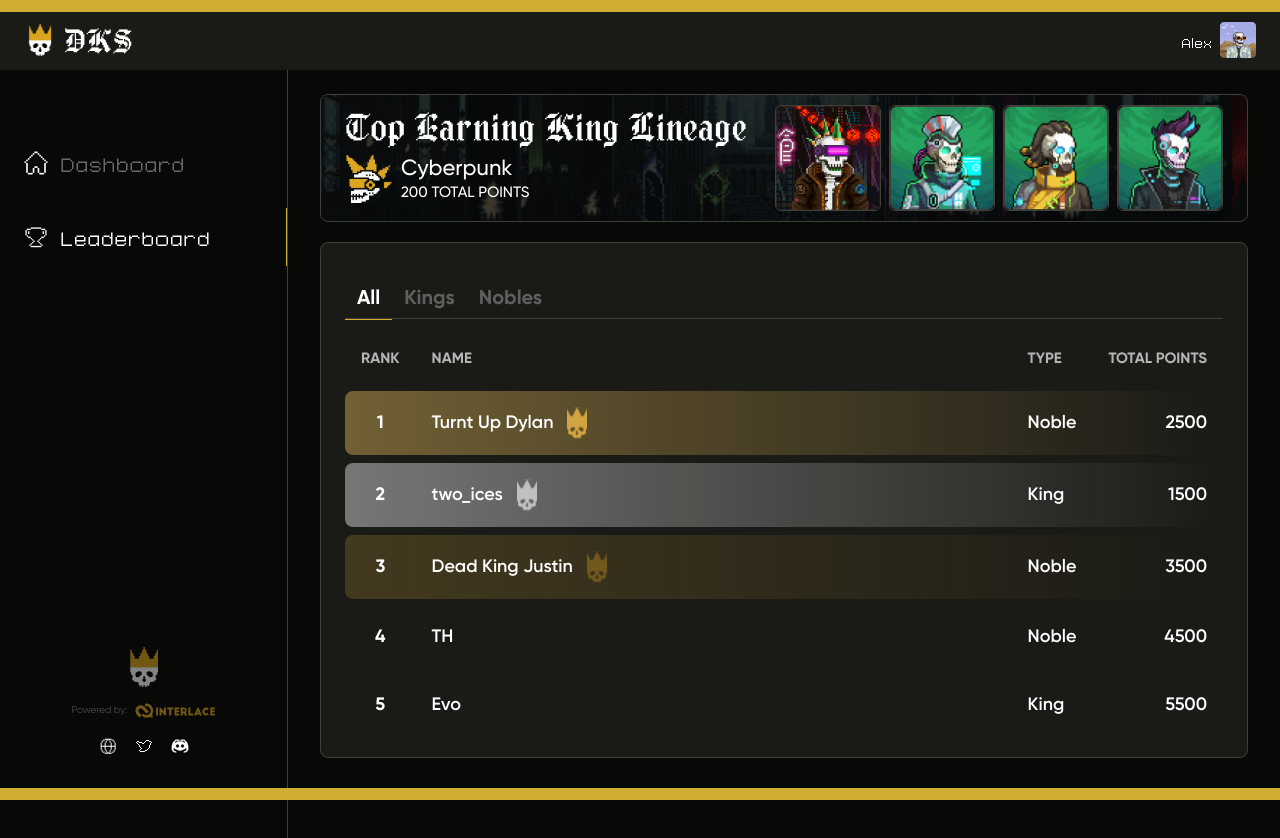
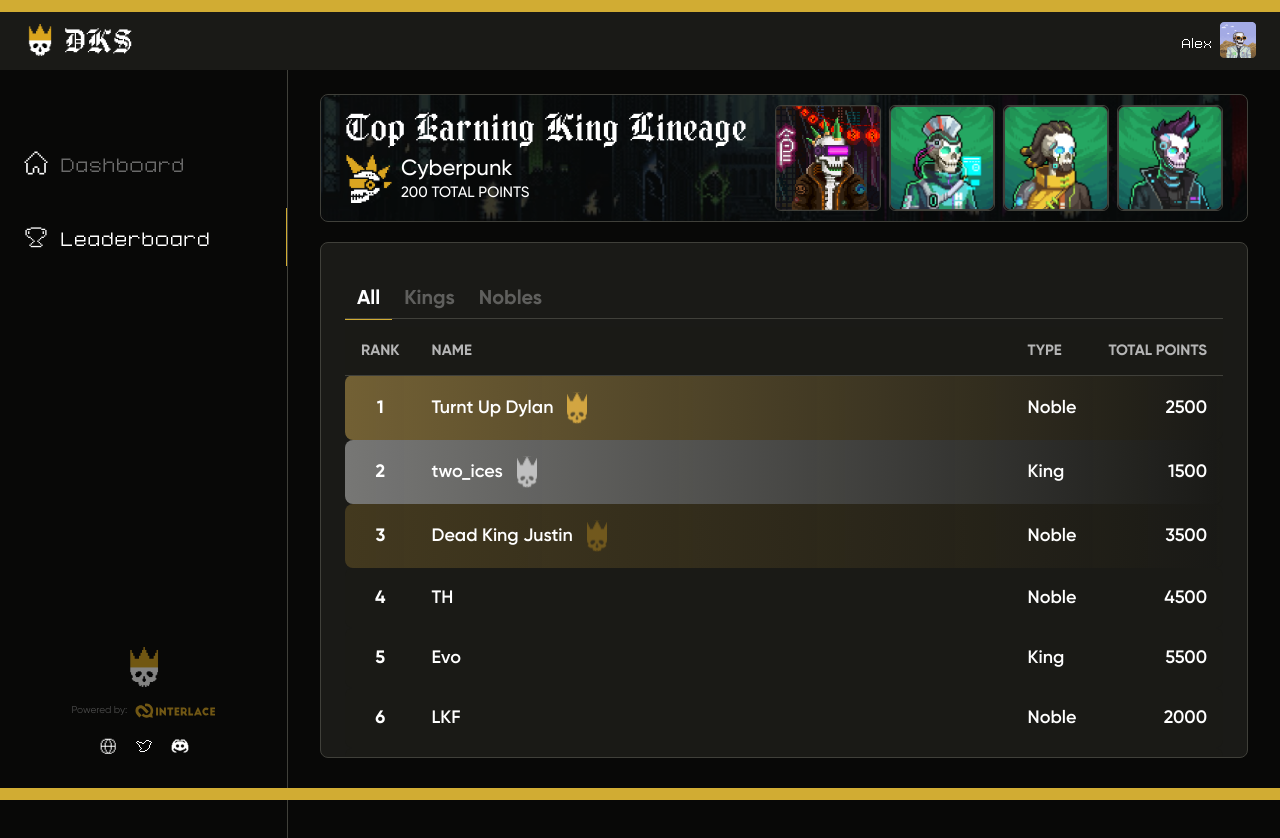
Before and after one commit to reubence/dks, a Next.js app: page /leaderboard in a window 1280 px wide. Shown: the top 838 px of the page. Built offline with nearby package versions, Linux system fonts and the light colour scheme.

Commit message:
Testing without border-separate on safari

```diff
--- a/components/ui/table.jsx
+++ b/components/ui/table.jsx
@@ -7,7 +7,7 @@ const Table = React.forwardRef(({ className, ...props }, ref) => (
     <table
       ref={ref}
       className={cn(
-        "w-full caption-bottom text-sm font-gilroy border-separate border-primary border-spacing-y-2",
+        "w-full caption-bottom text-sm font-gilroy border-primary border-spacing-y-2",
         className
       )}
       {...props}
```
